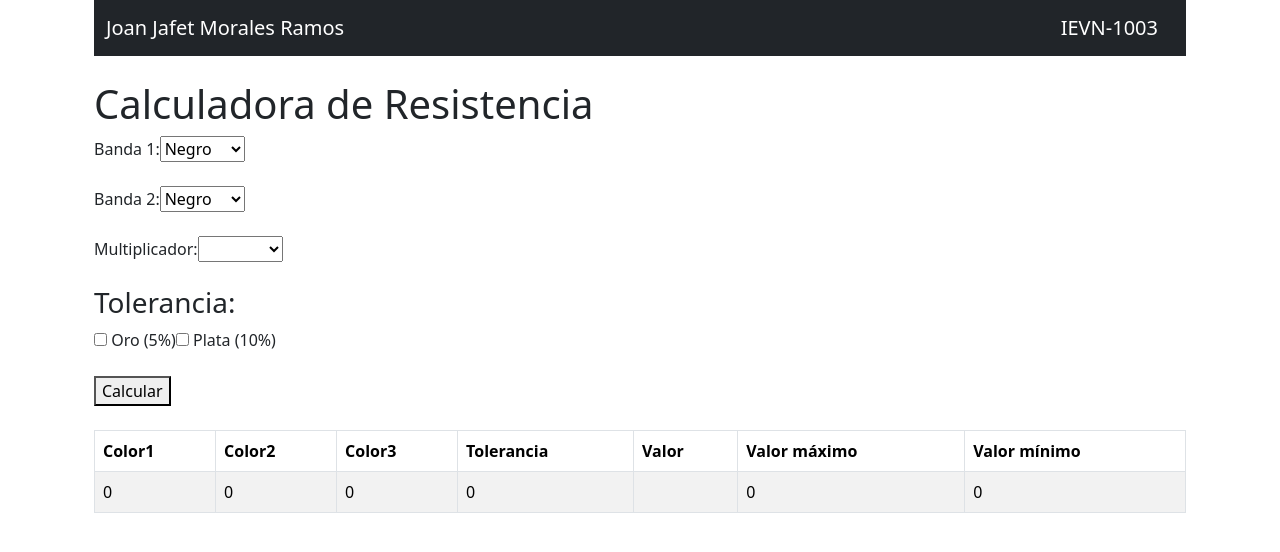
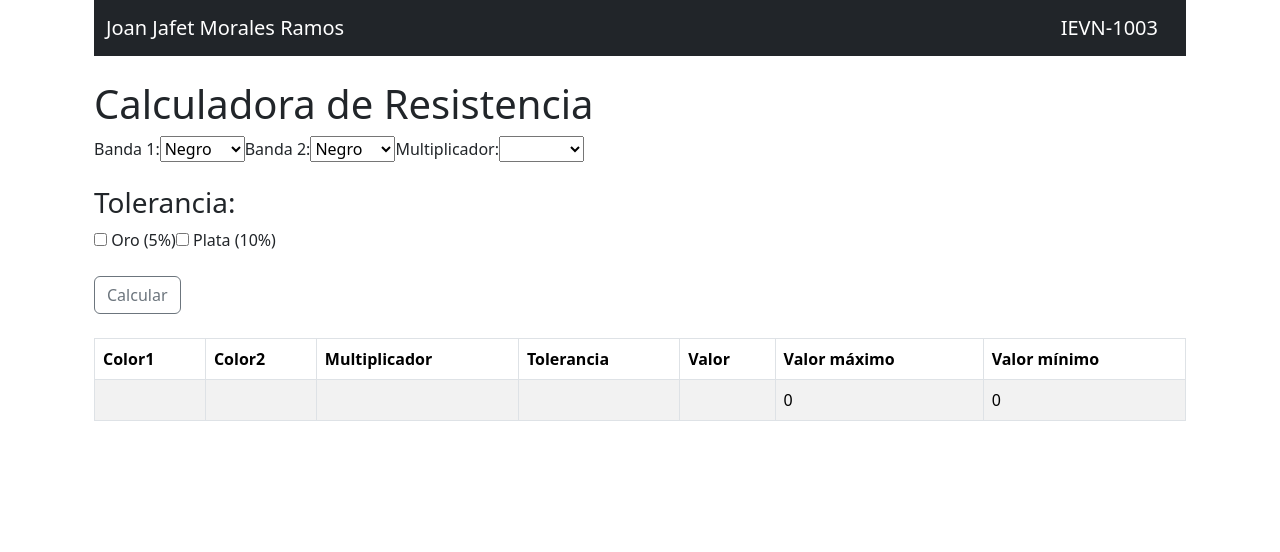
Before and after one commit to IEVN1003-19002775/BasesAngular, an Angular app: page / in a window 1280 px wide. Shown: the top 552 px of the page. Built offline with nearby package versions, Linux system fonts and the light colour scheme.

Commit message:
ResistenciaV2

```diff
--- a/src/app/resistencia/resistencia-ej/resistencia-ej.component.html
+++ b/src/app/resistencia/resistencia-ej/resistencia-ej.component.html
@@ -16,17 +16,11 @@
       <select [(ngModel)]="banda1" id="banda1">
         <option *ngFor="let color of colores" [value]="color.valor">{{ color.nombre }}</option>
       </select>
-    </div>
-    <br>
-    <div>
       <label for="banda2">Banda 2:</label>
       <select [(ngModel)]="banda2" id="banda2">
         <option *ngFor="let color of colores" [value]="color.valor">{{ color.nombre }}</option>
       </select>
-    </div>
-    <br>
-    <div>
-        <label for="multiplicador">Multiplicador:</label>
+      <label for="multiplicador">Multiplicador:</label>
         <select [(ngModel)]="multiplicador" id="multiplicador">
           <option *ngFor="let color of multiplicadores" [value]="color.valor">{{ color.nombre }}</option>
         </select>
@@ -42,7 +36,7 @@
     </label>
   </div>
   <br>
-  <button (click)="calcular()">Calcular</button>
+  <button class="btn btn-outline-secondary" (click)="calcular()">Calcular</button>
 
   <h2 *ngIf="resultado !== ''">Resultado: {{ resultado }} Ohms</h2>
 
@@ -51,7 +45,7 @@
             <tr>
                 <th>Color1</th>
                 <th>Color2</th>
-                <th>Color3</th>
+                <th>Multiplicador</th>
                 <th>Tolerancia</th>
                 <th>Valor</th>
                 <th>Valor máximo</th>
@@ -60,10 +54,10 @@
         </thead>
         <tbody>
             <tr>
-                <td [ngStyle]="{'background-color': color1}">{{ color1 }}</td>
-                <td [ngStyle]="{'background-color': color2}">{{ color2 }}</td>
-                <td [ngStyle]="{'background-color': color3}">{{ color3 }}</td>
-                <td [ngStyle]="{'background-color': color4}">{{ tolerancia }}</td>
+                <td [ngStyle]="{'background-color': color1}">{{ nombre1 }}</td>
+                <td [ngStyle]="{'background-color': color2}">{{ nombre2 }}</td>
+                <td [ngStyle]="{'background-color': color3}">{{ nombre3 }}</td>
+                <td [ngStyle]="{'background-color': color4}">{{ nombre4 }}</td>
                 <td>{{resultado}}</td>
                 <td>{{valorMax}}</td>
                 <td>{{valorMin}}</td>
--- a/src/app/resistencia/resistencia-ej/resistencia-ej.component.ts
+++ b/src/app/resistencia/resistencia-ej/resistencia-ej.component.ts
@@ -46,6 +46,32 @@ export class ResistenciaEjComponent{
     9: 'white'
   };
 
+  nombres: { [key: number]: string } = {
+    0: 'Negro',
+    1: 'Café',
+    2: 'Rojo',
+    3: 'Naranja',
+    4: 'Amarillo',
+    5: 'Verde',
+    6: 'Azul',
+    7: 'Violeta',
+    8: 'Gris',
+    9: 'Blanco'
+  };
+
+  nombresM: { [key: number]: string } = {
+    1: 'Negro',
+    10: 'Café',
+    100: 'Rojo',
+    1000: 'Naranja',
+    10000: 'Amarillo',
+    100000: 'Verde',
+    1000000: 'Azul',
+    10000000: 'Violeta',
+    100000000: 'Gris',
+    1000000000: 'Blanco'
+  };
+
   colorMapM: { [key: number]: string } = {
     1: 'black',
     10: 'brown',
@@ -64,6 +90,11 @@ export class ResistenciaEjComponent{
     0.05: 'yellow',
     0.1: 'gray'
   };
+  nombresT: { [key: number]: string } = {
+    0: '',
+    0.05: 'Oro',
+    0.1: 'Plata'
+  };
 
 banda1: number = 0;
 banda2: number = 0;
@@ -78,6 +109,10 @@ color1: string | number = 0;
 color2: string | number = 0;
 color3: string | number = 0;
 color4: string | number = 0;
+nombre1: string | number= '';
+nombre2: string | number= '';
+nombre3: string | number= '';
+nombre4: string | number= '';
 
 
 calcular() {
@@ -95,9 +130,16 @@ calcular() {
   this.valorMin = valorMin;
 
   this.color1 = this.colorMap[this.banda1] || this.banda1;
+  this.nombre1 = this.nombres[this.banda1] || this.banda1;
+
   this.color2 = this.colorMap[this.banda2] || this.banda2;
+  this.nombre2 = this.nombres[this.banda2] || this.banda2;
+
   this.color3 = this.colorMapM[this.multiplicador] || this.multiplicador;
+  this.nombre3 = this.nombresM[this.multiplicador] || this.multiplicador;
+
   this.color4 = this.colorMapT[this.tolerancia] || this.tolerancia;
+  this.nombre4 = this.nombresT[this.tolerancia] || this.tolerancia;
 }
 
 }
```
